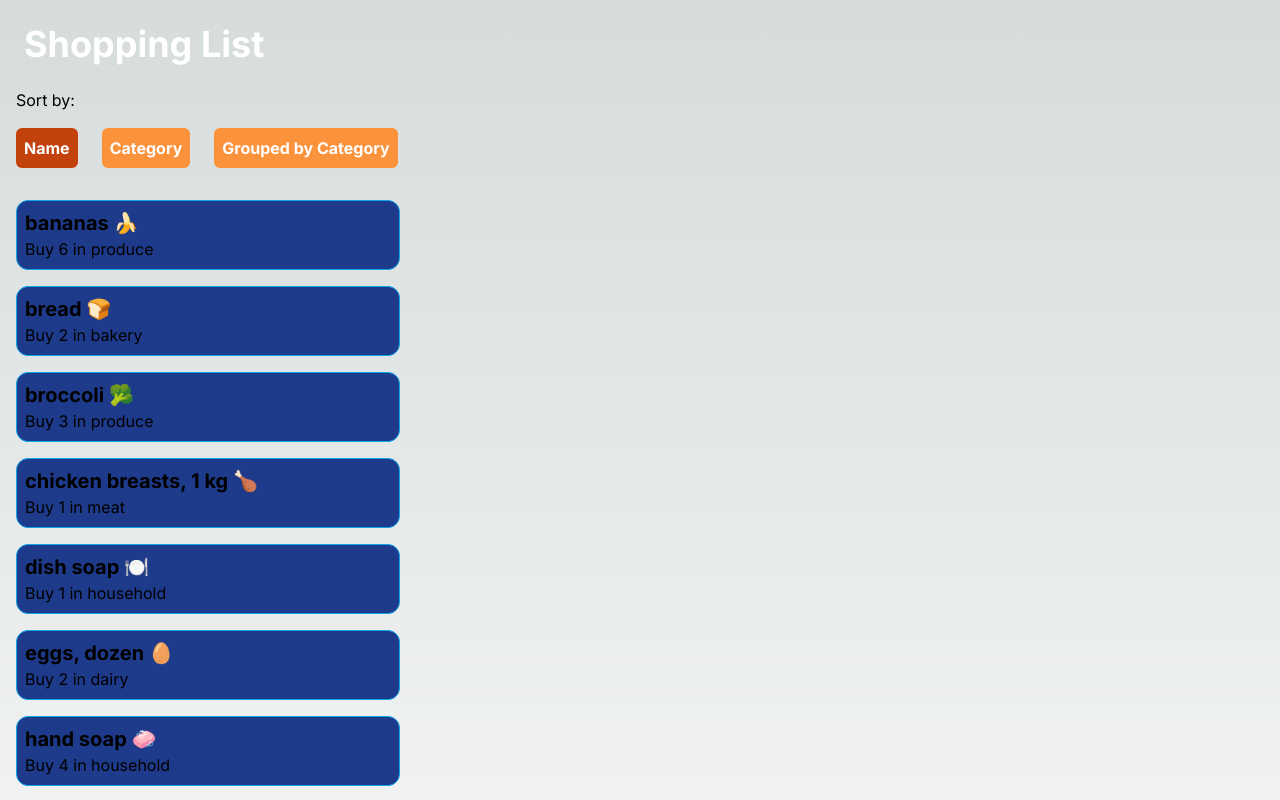
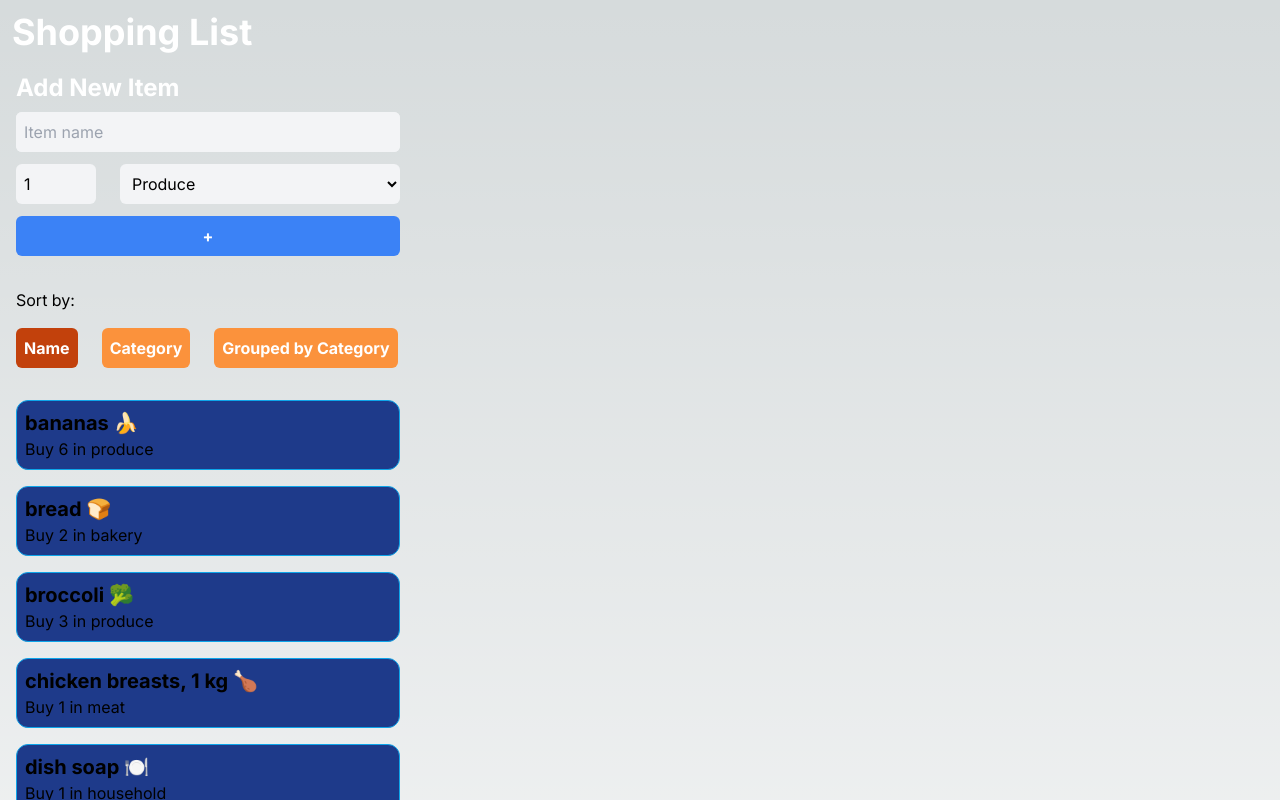
Before and after one commit to JasonLMarshall/cprg306-assignments, a Next.js app: page /week6 in a window 1280 px wide. Shown: the top 800 px of the page. Built offline with nearby package versions, Linux system fonts and the light colour scheme.

Commit message:
Completed Assignment week6

```diff
--- a/app/week6/item-list.js
+++ b/app/week6/item-list.js
@@ -2,18 +2,25 @@
 
 import { useState } from "react";
 import Item from "./item";
-import itemsData from "./items.json";
 
 
-export default function ItemList() {
+export default function ItemList({items}) {
   const [sortBy, setSortBy] = useState ("name");
 
 
-  let items = itemsData;
 
-  items = (sortBy === "name") ? items.sort((a, b) => a.name.localeCompare(b.name)) : items.sort((a, b) => a.category.localeCompare(b.category));
+const itemsCopy = items;
 
-  const handleNameSorted = () => {
+itemsCopy.sort((a, b) => {
+  if (sortBy === "name") {
+    return a.name.localeCompare(b.name);
+  } else {
+    return a.category.localeCompare(b.category);
+  }
+});
+
+
+const handleNameSorted = () => {
     setSortBy("name");
   };
 
@@ -40,7 +47,7 @@ export default function ItemList() {
   return (
     <>
 
-      <div>
+      <div class = "mt-8">
         <label for="sort"className = "m-2 p-2">Sort by:</label>
       </div>
 
@@ -52,13 +59,13 @@ export default function ItemList() {
         <button type = "submit" className = {`m-4 w-25 p-2 ${sortBy === "groupedByCategory" ? "bg-orange-700" : "bg-orange-400"}  rounded-md text-white font-bold`}>Grouped by Category</button>
       </div>
 
-      {items.map((item) => (
+      {itemsCopy.map((item) => (
         <Item
           name={item.name}
           quantity={item.quantity}
           category={item.category}
           id={item.id}
-          key = {item.id}     //???
+          key = {item.id}
         />
       ))}
 
--- a/app/week6/item.js
+++ b/app/week6/item.js
@@ -1,4 +1,3 @@
-// this component gets called by ItemList component from item-list.js
 
 export default function Item({name, quantity, category, id}) {
     return (
--- a/app/week6/new-item.js
+++ b/app/week6/new-item.js
@@ -2,15 +2,13 @@
 
 import { useState } from "react";
 
-export default function NewItem() {
+export default function NewItem({onAddItem}) {
     const [name, setName] = useState("");
     const [quantity, setQuantity] = useState(1);
     const [category, setCategory] = useState("produce");
 
-
     const handleSubmit = (event) => {
     event.preventDefault();
-
 
     const item = {
         name,
@@ -18,12 +16,10 @@ export default function NewItem() {
         category,
     };
 
-
     console.log(item);
 
-
-    alert("Added item: " + name + ", Quantity: " + quantity + ", Category: " + category)
-
+    //alert("Added item: " + name + ", Quantity: " + quantity + ", Category: " + category)
+    onAddItem(item);
 
     setName("");
     setQuantity(1);
@@ -46,10 +42,10 @@ export default function NewItem() {
 
     return (
         <div>
-            <div className="min-h-screen bg-blue-gray-100 mt-10 flex items-top justify-center">
+            <div className="bg-blue-gray-100 pl-2">
                 <div>
 
-                    <form class="m-10 max-w-sm w-full"onSubmit={handleSubmit}>
+                    <form class="m-2 max-w-sm w-full"onSubmit={handleSubmit}>
 
                         <div className="block mb-3 w-full rounded-md text-black bg-gray-100 focus:bg-white">
                             <input
--- a/app/week6/page.js
+++ b/app/week6/page.js
@@ -1,14 +1,24 @@
+"use client";
+import { useState } from "react";
+
 import ItemList from "./item-list";
-
-// this is the output page for week3
-// "ItemList" <below> is making a call to the ItemList component on item-list.js
+import NewItem from "./new-item";
+import itemsData from "./items.json";
 
 export default function Page() {
+  const [items, setItems] = useState (itemsData);
+
+
+  const handleAddItem = (item) => {
+    setItems([...items, item]);
+  };
 
   return (
       <main>
-        <h1 className="text-4xl font-bold m-6 text-left text-white">Shopping List </h1>
-        <ItemList/>
+        <h1 className="text-4xl font-bold p-3 mb-2 text-left text-white">Shopping List </h1>
+        <h3 className="text-2xl font-bold pl-4 text-left text-white">Add New Item</h3>
+        <NewItem onAddItem = {handleAddItem}/>
+        <ItemList items = {items}/>
       </main>
-    );
-  }
+  );
+}
```
